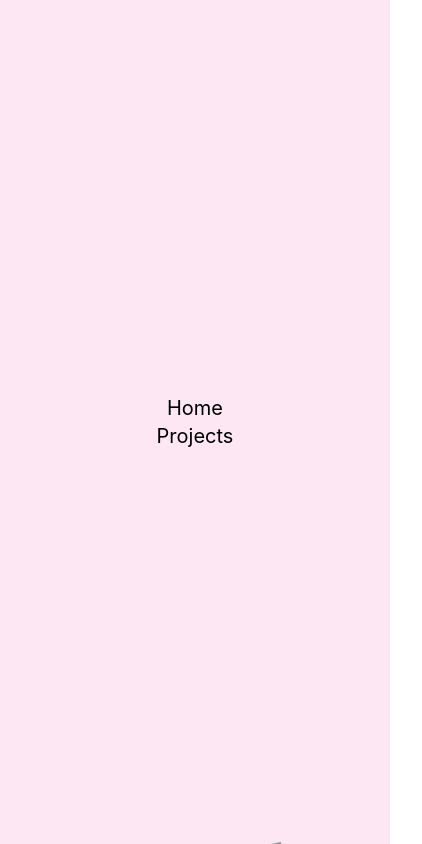
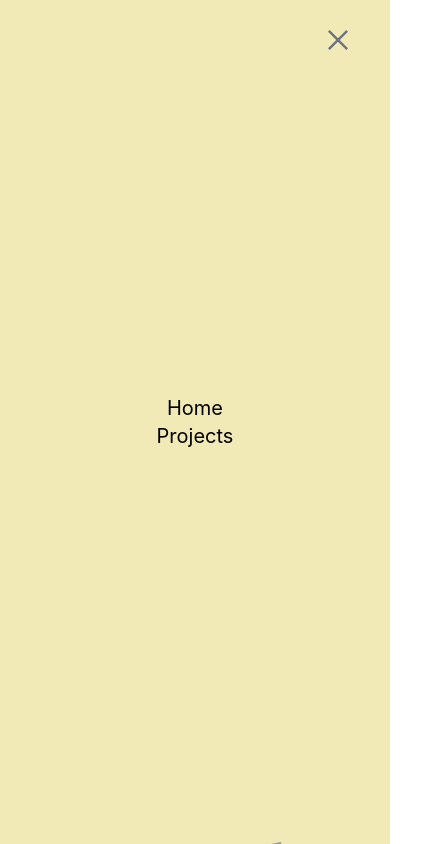
Before and after one commit to hectortav/hectortav.github.io, a React (Create React App) app: page / in a window 390 px wide. Both pictures are taken after a click on the button 337 px from the left and 40 px from the top of the page. Shown: the top 844 px of the page, 422 px wide, since content can reach past the window. Built offline with nearby package versions, Linux system fonts and the light colour scheme; no server answers; grey boxes are pictures that could not be loaded.

Commit message:
Fix hamburger visibility

```diff
--- a/src/components/Layout/Navbar/Hamburger.tsx
+++ b/src/components/Layout/Navbar/Hamburger.tsx
@@ -16,11 +16,31 @@ export const Hamburger = ({
             <div className="hidden md:block">{children}</div>
             <button
                 type="button"
-                className="relative z-10 ml-3 inline-flex items-center rounded-lg p-2 text-sm text-gray-500 dark:text-gray-400 dark:hover:bg-gray-700 md:hidden"
+                className="relative z-10 ml-3 inline-flex items-center rounded-lg p-2 text-sm text-gray-500 dark:text-gray-400 dark:hover:bg-gray-700 block md:hidden"
                 onClick={() => setNavVisible(!navVisible)}
             >
-                <div style={{ display: navVisible ? "none" : "block" }}>
+                <div>
+                    {navVisible ? (
                         <svg
+                            role="img"
+                            aria-label="close main menu"
+                            className="h-6 w-6"
+                            xmlns="http://www.w3.org/2000/svg"
+                            viewBox="0 0 50 50"
+                            fill="currentColor"
+                        >
+                            <g
+                                fill="none"
+                                stroke="currentColor"
+                                strokeWidth="3"
+                            >
+                                <path d="M7.719 6.281 6.28 7.72 23.563 25 6.28 42.281 7.72 43.72 25 26.437 42.281 43.72l1.438-1.438L26.437 25 43.72 7.719 42.28 6.28 25 23.563Z" />
+                            </g>
+                        </svg>
+                    ) : (
+                        <svg
+                            role="img"
+                            aria-label="open main menu"
                             xmlns="http://www.w3.org/2000/svg"
                             viewBox="0 0 30 30"
                             width={25}
@@ -28,28 +48,14 @@ export const Hamburger = ({
                             fill="currentColor"
                         >
                             <path d="M3 7a1 1 0 1 0 0 2h24a1 1 0 1 0 0-2H3zm0 7a1 1 0 1 0 0 2h24a1 1 0 1 0 0-2H3zm0 7a1 1 0 1 0 0 2h24a1 1 0 1 0 0-2H3z" />
-                    </svg>{" "}
-                </div>
-                <div style={{ display: navVisible ? "block" : "none" }}>
-                    <svg
-                        role="img"
-                        aria-label="close main menu"
-                        className="h-6 w-6"
-                        fill="currentColor"
-                        xmlns="http://www.w3.org/2000/svg"
-                        viewBox="0 0 50 50"
-                    >
-                        <g fill="none" stroke="currentColor" strokeWidth="3">
-                            <path d="M7.719 6.281 6.28 7.72 23.563 25 6.28 42.281 7.72 43.72 25 26.437 42.281 43.72l1.438-1.438L26.437 25 43.72 7.719 42.28 6.28 25 23.563Z" />
-                        </g>
                         </svg>
+                    )}
                 </div>
             </button>
             <div
                 style={{
                     display: navVisible ? "block" : "none",
                 }}
-                className="h-screen w-screen"
             >
                 {children}
             </div>
--- a/src/components/Layout/Navbar/index.tsx
+++ b/src/components/Layout/Navbar/index.tsx
@@ -17,7 +17,7 @@ const Navbar = (): ReactElement => {
                 {/*<div>Navbar</div>*/}
                 <div className="ml-auto">
                     <Hamburger {...{ navVisible, setNavVisible }}>
-                        <ul className="bg-pink-100 md:bg-transparent flex flex-auto md:flex-row absolute md:relative inset-0 w-full flex-col items-center justify-center overflow-y-hidden text-xl md:text-lg transition duration-150 ease-out">
+                        <ul className="bg-background md:bg-transparent flex flex-auto md:flex-row absolute md:relative inset-0 w-full flex-col items-center justify-center overflow-y-hidden text-xl md:text-lg transition duration-150 ease-out">
                             <li className="cursor-pointer">
                                 <a
                                     href="#home"
```
Lines whose indentation alone changed are shown as unchanged.
